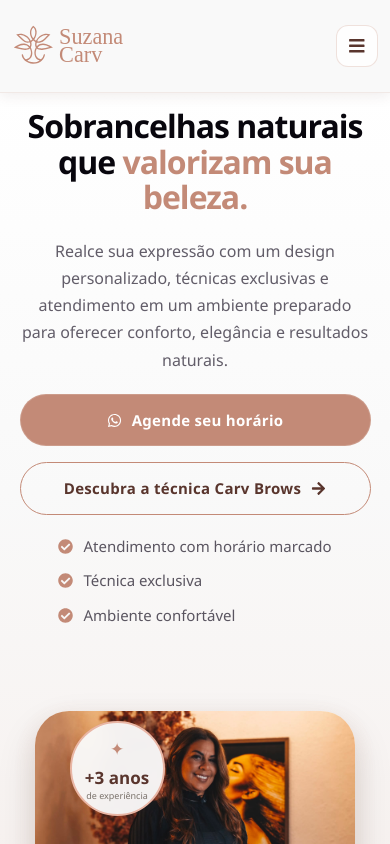
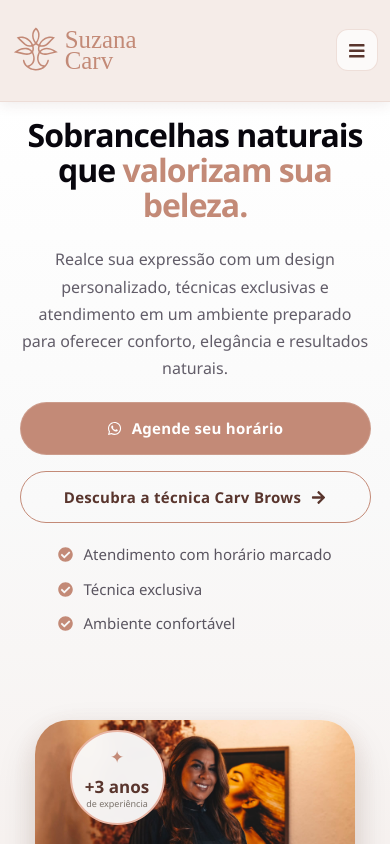
Before and after one commit to carmindo-debug/suzana-carv-site, a React (Vite) app: page / in a window 390 px wide. Shown: the top 844 px of the page. Built offline with nearby package versions, Linux system fonts and the light colour scheme.

Commit message:
style: preparar ajustes visuais solicitados pela cliente

```diff
--- a/src/components/Footer/Footer.css
+++ b/src/components/Footer/Footer.css
@@ -23,7 +23,7 @@
       rgba(195, 138, 119, 0.07),
       transparent 30%
     ),
-    #08060d;
+    #59352d;
     .footer::before {
   content: "";
 
--- a/src/components/layout/Navbar/Navbar.css
+++ b/src/components/layout/Navbar/Navbar.css
@@ -1,7 +1,7 @@
 .navbar {
   width: 100%;
   padding: 20px 0;
-  background: rgba(249, 249, 249, 0.94);
+  background: rgba(245, 236, 232, 0.96);
   backdrop-filter: blur(14px);
   -webkit-backdrop-filter: blur(14px);
 
@@ -32,7 +32,7 @@
 }
 
 .navbar__logo {
-  width: 190px;
+  width: 210px;
   height: auto;
   display: block;
 }
@@ -138,7 +138,7 @@
 }
 
 .navbar--scrolled .navbar__logo {
-  width: 170px;
+  width: 190px;
 }
 /* ========================================
    NAVBAR — MENU MOBILE
@@ -204,11 +204,11 @@
   }
 
   .navbar__logo {
-    width: 145px;
+    width: 160px;
   }
 
   .navbar--scrolled .navbar__logo {
-    width: 135px;
+    width: 150px;
   }
 
   /* HAMBÚRGUER */
@@ -365,7 +365,7 @@
   }
 
   .navbar__logo {
-    width: 125px;
+    width: 140px;
   }
 
   .navbar--scrolled {
@@ -373,7 +373,7 @@
   }
 
   .navbar--scrolled .navbar__logo {
-    width: 118px;
+    width: 132px;
   }
 
   .navbar__toggle {
```
